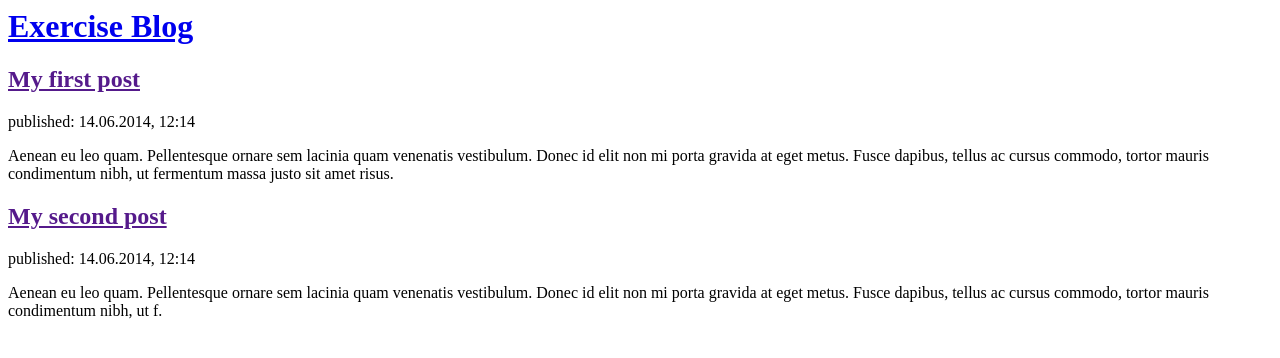
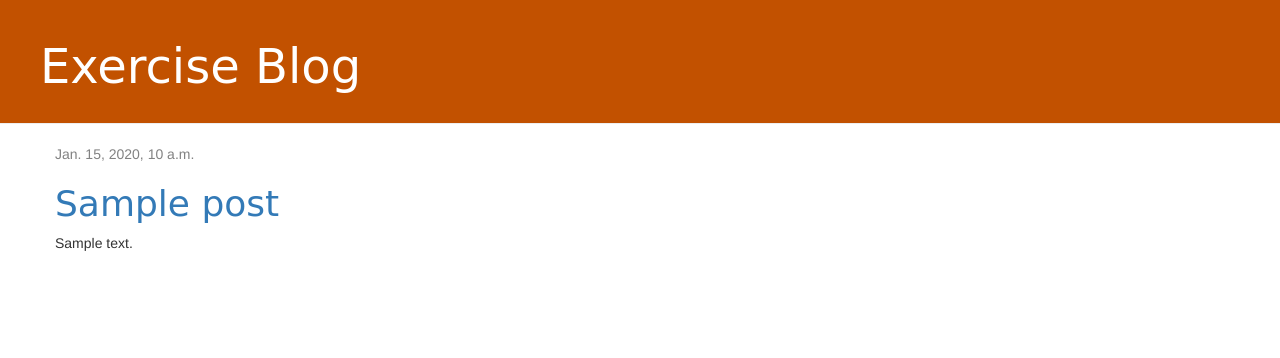
Before and after one commit to 2019jrhee/IA_blog, a Django app: template blog/templates/blog/post_list.html in a window 1280 px wide. Shown: the top 358 px of the page. Run offline with Django 3.2, Linux system fonts and the light colour scheme; the template is opened without the code that fills it: values that come from a table or form of the project are taken from there, others are empty; tables that the repository leaves empty hold one stand-in row (values such as "Sample post"); some libraries are stand-ins or nearby versions.

Commit message:
added views and templates for posts

```diff
--- a/blog/models.py
+++ b/blog/models.py
@@ -2,16 +2,18 @@ from django.conf import settings
 from django.db import models
 from django.utils import timezone
 
-
+# post model: what a post will be comprised of
 class Post(models.Model):
     author = models.ForeignKey(settings.AUTH_USER_MODEL, on_delete=models.CASCADE)
     title = models.CharField(max_length=200)
     text = models.TextField()
     published_date = models.DateTimeField(blank=True, null=True)
 
+# publish function that will show published date and save the post
     def publish(self):
         self.published_date = timezone.now()
         self.save()
 
+# showing the title of the post
     def __str__(self):
         return self.title
--- /dev/null
+++ b/blog/static/css/blog.css
@@ -0,0 +1,46 @@
+.page-header {
+    background-color: #C25100;
+    margin-top: 0;
+    padding: 20px 20px 20px 40px;
+}
+
+.page-header h1, .page-header h1 a, .page-header h1 a:visited, .page-header h1 a:active {
+    color: #ffffff;
+    font-size: 36pt;
+    text-decoration: none;
+}
+
+.content {
+    margin-left: 40px;
+}
+
+h1, h2, h3, h4 {
+    font-family: 'Lobster', cursive;
+}
+
+.date {
+    color: #828282;
+}
+
+.save {
+    float: right;
+}
+
+.post-form textarea, .post-form input {
+    width: 100%;
+}
+
+.top-menu, .top-menu:hover, .top-menu:visited {
+    color: #ffffff;
+    float: right;
+    font-size: 26pt;
+    margin-right: 20px;
+}
+
+.post {
+    margin-bottom: 70px;
+}
+
+.post h2 a, .post h2 a:visited {
+    color: #000000;
+}
--- /dev/null
+++ b/blog/templates/blog/base.html
@@ -0,0 +1,25 @@
+{% load static %}
+
+
+<html>
+    <head>
+    	<title>Exercise Blog</title>
+    	<link rel="stylesheet" href="//maxcdn.bootstrapcdn.com/bootstrap/3.2.0/css/bootstrap.min.css">
+		<link rel="stylesheet" href="//maxcdn.bootstrapcdn.com/bootstrap/3.2.0/css/bootstrap-theme.min.css">
+		<link rel="stylesheet" href="{% static 'css/blog.css' %}">
+
+    </head>
+    <body>
+        <div class="page-header">
+          <h1><a href="/">Exercise Blog</a></h1>
+        </div>
+        <div class="content container">
+            <div class="row">
+                <div class="col-md-8">
+                {% block content %}
+                {% endblock %}
+                </div>
+            </div>
+        </div>
+    </body>
+</html>
--- a/blog/templates/blog/post_list.html
+++ b/blog/templates/blog/post_list.html
@@ -1,24 +1,36 @@
+{% extends 'blog/base.html' %}
+{% load static %}
+
+
 <html>
     <head>
-        <title>Exercise Blog</title>
+    	<title>Exercise Blog</title>
+    	<link rel="stylesheet" href="//maxcdn.bootstrapcdn.com/bootstrap/3.2.0/css/bootstrap.min.css">
+		<link rel="stylesheet" href="//maxcdn.bootstrapcdn.com/bootstrap/3.2.0/css/bootstrap-theme.min.css">
+		<link rel="stylesheet" href="{% static 'css/blog.css' %}">
+
     </head>
     <body>
-        <div>
+        <div class="page-header">
             <h1><a href="/">Exercise Blog</a></h1>
         </div>
 
-        <div>
-
-            <h2><a href="">My first post</a></h2>
-            <p>published: 14.06.2014, 12:14</p>
-            <p>Aenean eu leo quam. Pellentesque ornare sem lacinia quam venenatis vestibulum. Donec id elit non mi porta gravida at eget metus. Fusce dapibus, tellus ac cursus commodo, tortor mauris condimentum nibh, ut fermentum massa justo sit amet risus.</p>
-        </div>
-
-        <div>
-
-            <h2><a href="">My second post</a></h2>
-            <p>published: 14.06.2014, 12:14</p>
-            <p>Aenean eu leo quam. Pellentesque ornare sem lacinia quam venenatis vestibulum. Donec id elit non mi porta gravida at eget metus. Fusce dapibus, tellus ac cursus commodo, tortor mauris condimentum nibh, ut f.</p>
-        </div>
+        <div class="content container">
+    		<div class="row">
+       			 <div class="col-md-8">
+       			 	 {% block content %}
+       			     {% for post in posts %}
+         		      	<div class="post">
+      		 				 <div class="date">
+            					{{ post.published_date }}
+        					 </div>
+        					 <h1><a href="{% url 'post_detail' pk=post.pk %}">{{ post.title }}</a></h1>
+        					 <p>{{ post.text|linebreaksbr }}</p>
+    					</div>
+          		 	 {% endfor %}
+          		 	 {% endblock %}
+      			  </div>
+   			 </div>
+		</div>
     </body>
 </html>
--- a/blog/urls.py
+++ b/blog/urls.py
@@ -3,4 +3,5 @@ from . import views
 
 urlpatterns = [
     path('', views.post_list, name='post_list'),
+    path('post/<int:pk>/', views.post_detail, name='post_detail'),
 ]
```
Also changed, not shown: blog/templates/blog/post_detail.html (added, +13 -0 lines), blog/views.py (+9 -3 lines).
